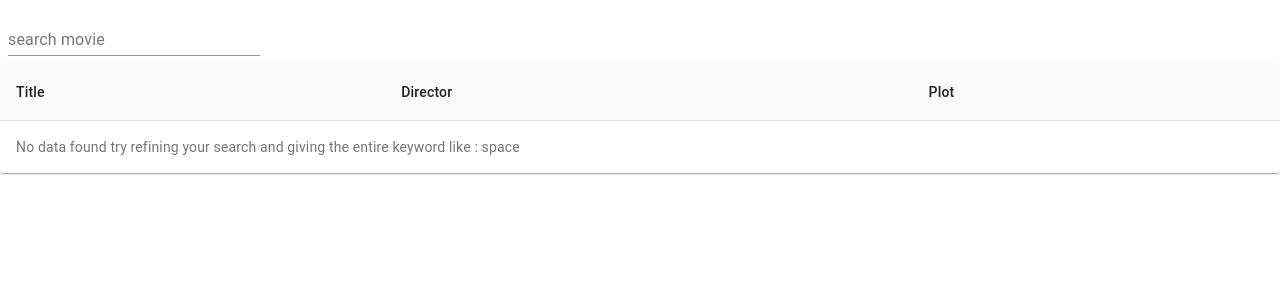
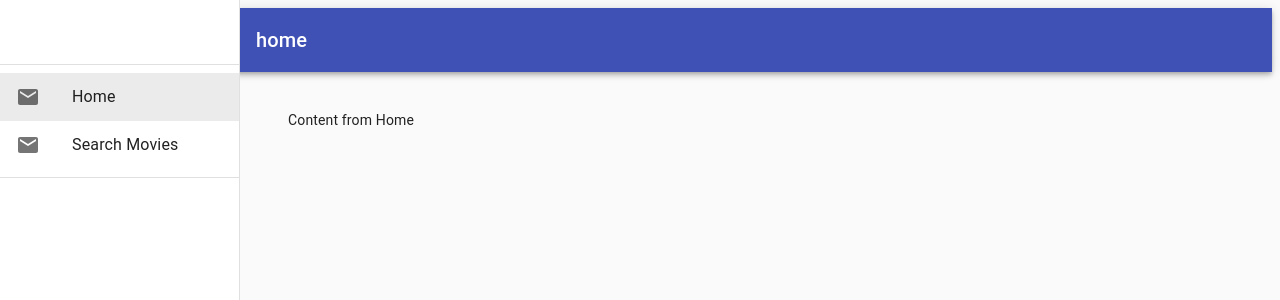
Before and after one commit to AkshayRsenal/search-movies-ui, a React (Create React App) app: page / in a window 1280 px wide. Shown: the top 300 px of the page. Built offline with nearby package versions, Linux system fonts and the light colour scheme.

Commit message:
seperating components and adding new component for left navbar

```diff
--- a/src/App.js
+++ b/src/App.js
@@ -1,88 +1,175 @@
 // import logo from './logo.svg';
-import { makeStyles } from '@material-ui/core/styles';
-import TextField from '@material-ui/core/TextField';
-import Table from '@material-ui/core/Table';
-import TableBody from '@material-ui/core/TableBody';
-import TableCell from '@material-ui/core/TableCell';
-import TableContainer from '@material-ui/core/TableContainer';
-import TableHead from '@material-ui/core/TableHead';
-import TableRow from '@material-ui/core/TableRow';
-import Paper from '@material-ui/core/Paper';
-import Button from "@material-ui/core/Button";
-import axios from 'axios';
+import React from 'react';
+import PropTypes from 'prop-types';
+import AppBar from '@material-ui/core/AppBar';
+import CssBaseline from '@material-ui/core/CssBaseline';
+import Divider from '@material-ui/core/Divider';
+import Drawer from '@material-ui/core/Drawer';
+import Hidden from '@material-ui/core/Hidden';
+import IconButton from '@material-ui/core/IconButton';
+import InboxIcon from '@material-ui/icons/MoveToInbox';
+import List from '@material-ui/core/List';
+import ListItem from '@material-ui/core/ListItem';
+import ListItemIcon from '@material-ui/core/ListItemIcon';
+import ListItemText from '@material-ui/core/ListItemText';
+import MailIcon from '@material-ui/icons/Mail';
+import MenuIcon from '@material-ui/icons/Menu';
+import Toolbar from '@material-ui/core/Toolbar';
+import Typography from '@material-ui/core/Typography';
+import { makeStyles, useTheme } from '@material-ui/core/styles';
+import { useState } from 'react';
+
+import SearchTable from "./components-custom/SearchTable";
+import Home from "./components-custom/ComponentHome"
 import './App.css';
-import { useEffect, useState } from 'react';
 
-function App() {
+const drawerWidth = 240;
+function App(props) {
   const useStyles = makeStyles((theme) => ({
     root: {
       '& > *': {
         margin: theme.spacing(1),
         width: '25ch',
       },
+      display: 'flex',
+    },
+    drawer: {
+      [theme.breakpoints.up('sm')]: {
+        width: drawerWidth,
+        flexShrink: 0,
+      },
+    },
+    appBar: {
+      [theme.breakpoints.up('sm')]: {
+        width: `calc(100% - ${drawerWidth}px)`,
+        marginLeft: drawerWidth,
+      },
+    },
+    menuButton: {
+      marginRight: theme.spacing(2),
+      [theme.breakpoints.up('sm')]: {
+        display: 'none',
+      },
+    },
+    // necessary for content to be below app bar
+    toolbar: theme.mixins.toolbar,
+    drawerPaper: {
+      width: drawerWidth,
+    },
+    content: {
+      flexGrow: 1,
+      padding: theme.spacing(3),
     },
   }));
 
+  const { window } = props;
   const classes = useStyles();
-  const [searchResults, setSearchResults] = useState({
-    result: [],
-    tableCaption: 'No data found try refining your search and giving the entire keyword like : space'
-  });
+  const theme = useTheme();
+  const [mobileOpen, setMobileOpen] = React.useState(false);
 
-  const handleSearch = async (event) => {
-    if (event.target.value.length > 1) {
-      /* axios.get('url//').then((data)=>{})
-      data = await axios.get('url//');
+  const handleDrawerToggle = () => {
+    setMobileOpen(!mobileOpen);
+  };
 
-      var somevariable = await fetch('')
-      var anotherVariable = await somevariable.json() */
+  const [displayContent, setDisplayContent] = useState(<Home />);
+  const [toolbarDisplay, setToolbarDisplay] = useState('home');
+  const [selectedIndex, setSelectedIndex] = useState(0);
 
-      const result = await axios.get(`${process.env.REACT_APP_SEARCH_MOVIE_SERVICE_HOST}all/` + event.target.value);
-      if (result.data.length > 0) {
-        setSearchResults({
-          result: result.data,
-          tableCaption: result.data.length + " record(s) fetched"
-        });
-      } else {
-        setSearchResults({
-          result: [],
-          tableCaption: 'No data found, try refining your search and giving the entire keyword like : space'
-        });
-      }
+  const handleGetContent = (paramComponent, index) => {
+    switch (paramComponent) {
+      case 'search':
+        setDisplayContent(<SearchTable />);
+        break;
+      case 'home':
+        setDisplayContent(<Home />);
+        break;
+      default:
+        setDisplayContent(<Home />);
+        break;
     }
 
+    setSelectedIndex(index)
+    setToolbarDisplay(paramComponent)
   }
 
+
+  const drawer = (
+    <div>
+      <div className={classes.toolbar} />
+      <Divider />
+      <List>
+        <ListItem button selected={selectedIndex === 0} key="Home" onClick={() => handleGetContent("home", 0)}>
+          <ListItemIcon><MailIcon /></ListItemIcon>
+          <ListItemText primary="Home" />
+        </ListItem>
+        <ListItem button="true" selected={selectedIndex === 1} key="Search" onClick={() => handleGetContent("search", 1)} to="/any">
+          <ListItemIcon><MailIcon /></ListItemIcon>
+          <ListItemText primary="Search Movies" />
+        </ListItem>
+      </List>
+      <Divider />
+    </div>
+  );
+
+  const container = window !== undefined ? () => window().document.body : undefined;
+
+
   return (
-    <div center="align">
-      <div>
-        <form className={classes.root} noValidate autoComplete="off">
-          <TextField id="standard-basic" label="search movie" onChange={handleSearch} placeholder="Enter Search Term" />
-        </form>
-      </div>
-      <div>
-        <TableContainer component={Paper}>
-          <Table stickyHeader aria-label="sticky table">
-            <caption>{searchResults.tableCaption}</caption>
-            <TableHead>
-              <TableRow>
-                <TableCell align="left">Title</TableCell>
-                <TableCell align="left">Director</TableCell>
-                <TableCell align="left">Plot</TableCell>
-              </TableRow>
-            </TableHead>
-            <TableBody>
-              {searchResults.result.map((row) => (
-                <TableRow key={row._id}>
-                  <TableCell align="left">{row._source.title}</TableCell>
-                  <TableCell align="left">{row._source.director}</TableCell>
-                  <TableCell align="left">{row._source.plot}</TableCell>
-                </TableRow>
-              ))}
-            </TableBody>
-          </Table>
-        </TableContainer>
-      </div>
+    <div className={classes.root}>
+      <CssBaseline />
+      <AppBar position="fixed" className={classes.appBar}>
+        <Toolbar>
+          <IconButton
+            color="inherit"
+            aria-label="open drawer"
+            edge="start"
+            onClick={handleDrawerToggle}
+            className={classes.menuButton}
+          >
+            <MenuIcon />
+          </IconButton>
+          <Typography variant="h6" noWrap>
+            {toolbarDisplay}
+          </Typography>
+        </Toolbar>
+      </AppBar>
+      <nav className={classes.drawer} aria-label="mailbox folders">
+        {/* The implementation can be swapped with js to avoid SEO duplication of links. */}
+        <Hidden smUp implementation="css">
+          <Drawer
+            container={container}
+            variant="temporary"
+            anchor={theme.direction === 'rtl' ? 'right' : 'left'}
+            open={mobileOpen}
+            onClose={handleDrawerToggle}
+            classes={{
+              paper: classes.drawerPaper,
+            }}
+            ModalProps={{
+              keepMounted: true, // Better open performance on mobile.
+            }}
+          >
+            {drawer}
+          </Drawer>
+        </Hidden>
+        <Hidden xsDown implementation="css">
+          <Drawer
+            classes={{
+              paper: classes.drawerPaper,
+            }}
+            variant="permanent"
+            open
+          >
+            {drawer}
+          </Drawer>
+        </Hidden>
+      </nav>
+      <main className={classes.content}>
+        <div className={classes.toolbar} />
+
+        {displayContent}
+
+      </main>
     </div>
   );
 }
--- /dev/null
+++ b/src/components-custom/ComponentHome.js
@@ -0,0 +1,7 @@
+function Home() {
+	return (
+		<div><p>Content from Home</p></div>
+	)
+}
+
+export default Home;
--- /dev/null
+++ b/src/components-custom/SearchTable.js
@@ -0,0 +1,84 @@
+import { makeStyles } from '@material-ui/core/styles';
+import TextField from '@material-ui/core/TextField';
+import Table from '@material-ui/core/Table';
+import TableBody from '@material-ui/core/TableBody';
+import TableCell from '@material-ui/core/TableCell';
+import TableContainer from '@material-ui/core/TableContainer';
+import TableHead from '@material-ui/core/TableHead';
+import TableRow from '@material-ui/core/TableRow';
+import Paper from '@material-ui/core/Paper';
+import Button from "@material-ui/core/Button";
+import axios from 'axios';
+import { useEffect, useState } from 'react';
+
+function SearchTable() {
+
+  const useStyles = makeStyles((theme) => ({
+    root: {
+      '& > *': {
+        margin: theme.spacing(1),
+        width: '25ch',
+      }
+    },
+
+  }));
+
+  const classes = useStyles();
+  const [searchResults, setSearchResults] = useState({
+    result: [],
+    tableCaption: 'No data found try refining your search and giving the entire keyword like : space'
+  });
+
+
+
+  const handleSearch = async (event) => {
+    if (event.target.value.length > 1) {
+      const result = await axios.get(`${process.env.REACT_APP_SEARCH_MOVIE_SERVICE_HOST}all/` + event.target.value);
+      if (result.data.length > 0) {
+        setSearchResults({
+          result: result.data,
+          tableCaption: result.data.length + " record(s) fetched"
+        });
+      } else {
+        setSearchResults({
+          result: [],
+          tableCaption: 'No data found, try refining your search and giving the entire keyword like : space'
+        });
+      }
+    }
+
+  }
+
+  return (
+    <div center="align">
+      <div>
+        <TextField id="standard-basic" label="search movie" onChange={handleSearch} placeholder="Enter Search Term" />
+      </div>
+      <div>
+        <TableContainer component={Paper}>
+          <Table stickyHeader aria-label="sticky table">
+            <caption>{searchResults.tableCaption}</caption>
+            <TableHead>
+              <TableRow>
+                <TableCell align="left">Title</TableCell>
+                <TableCell align="left">Director</TableCell>
+                <TableCell align="left">Plot</TableCell>
+              </TableRow>
+            </TableHead>
+            <TableBody>
+              {searchResults.result.map((row) => (
+                <TableRow key={row._id}>
+                  <TableCell align="left">{row._source.title}</TableCell>
+                  <TableCell align="left">{row._source.director}</TableCell>
+                  <TableCell align="left">{row._source.plot}</TableCell>
+                </TableRow>
+              ))}
+            </TableBody>
+          </Table>
+        </TableContainer>
+      </div>
+    </div>
+  )
+}
+
+export default SearchTable;
```
